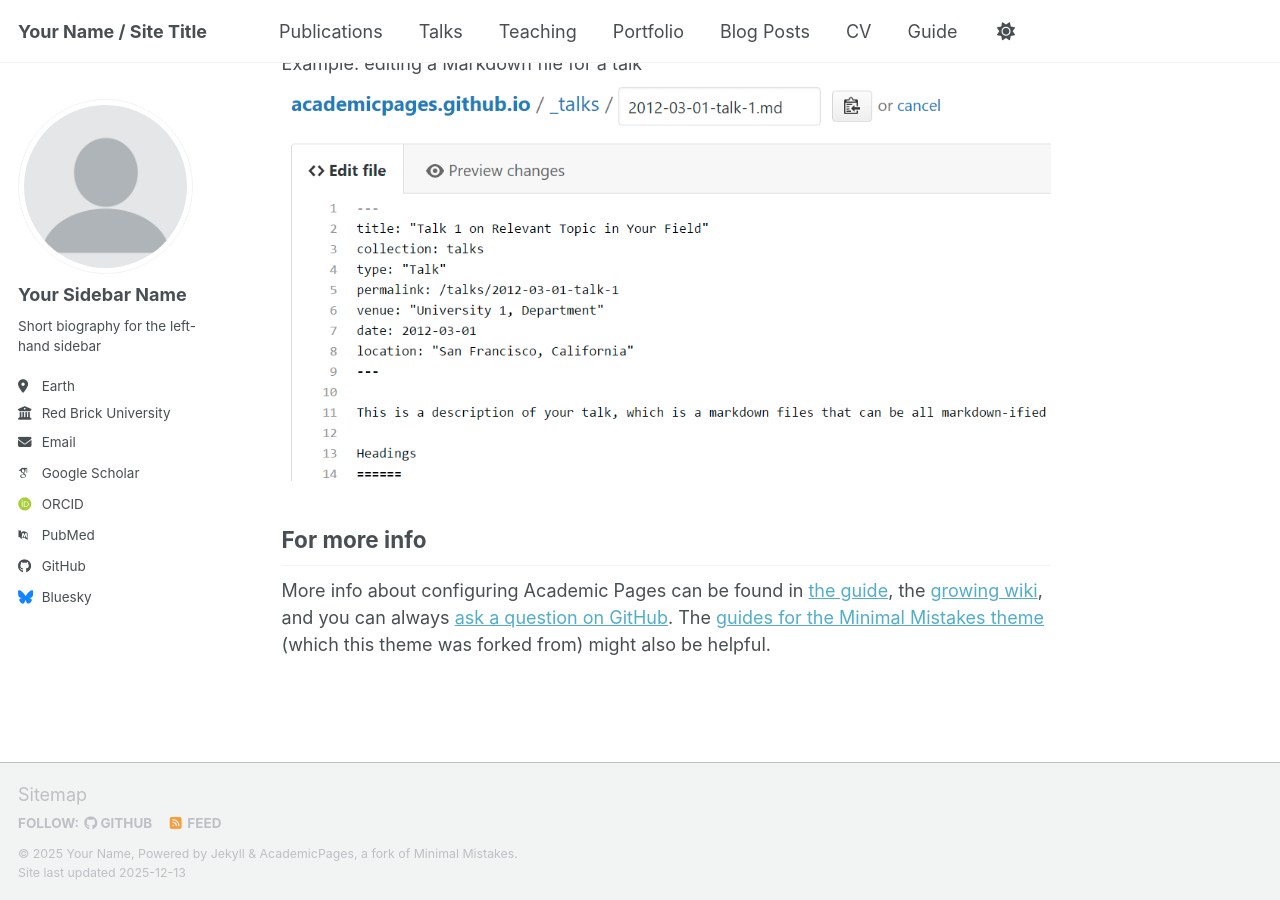
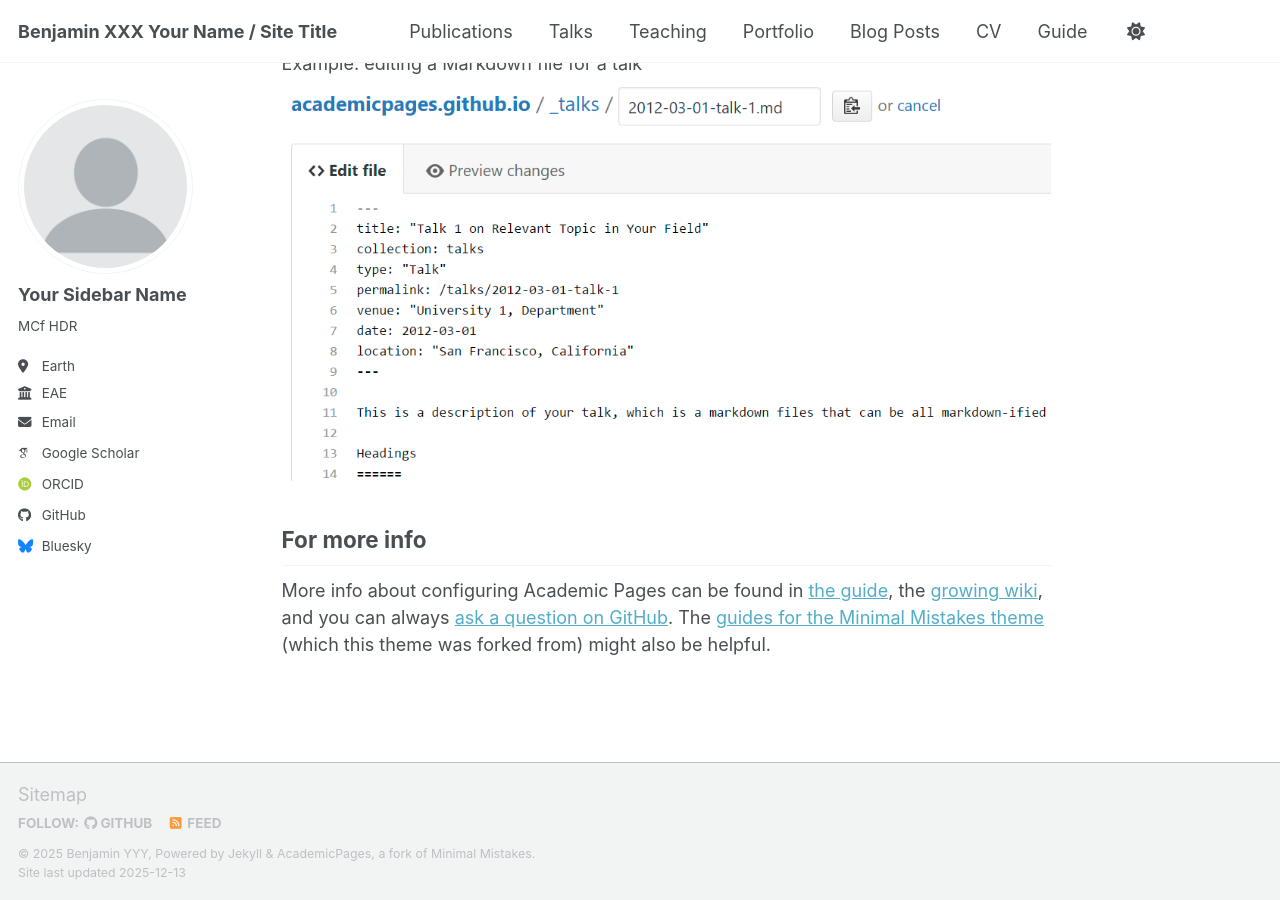
Before and after one commit to benjamin-chouvion/benjamin-chouvion.github.io, a Jekyll site: the page built from _pages/about.md, in a window 1280 px wide and 900 px high, scrolled down 2718 px. Built offline with Jekyll 4.4.1, drawn with Linux system fonts in a browser that asks for light colours; some web fonts are replaced; a script bundle is joined from its source files by our own code; library files that are not in the unit come from our copies.

Commit message:
Update personal information in _config.yml

```diff
--- a/_config.yml
+++ b/_config.yml
@@ -9,9 +9,9 @@
 # Basic Site Settings
 locale                   : "en-US"
 site_theme               : "default" # Currently available options are "default", "air"
-title                    : "Your Name / Site Title"
+title                    : "Benjamin XXX Your Name / Site Title"
 title_separator          : "-"
-name                     : &name "Your Name"
+name                     : &name "Benjamin YYY"
 description              : &description "Your Name's academic portfolio"   # Update this with a general description of your site, this is the default if not overridden by a page
 url                      : https://academicpages.github.io # The base hostname & protocol for your site e.g. "https://[your GitHub username].github.io",
                                                            # or if you already have some other page hosted on Github then use "https://[your GitHub username].github.io/[Your Repo Name]"
@@ -26,22 +26,22 @@ author:
   avatar           : "profile.png"
   name             : "Your Sidebar Name"
   pronouns         : # example: "she/her"
-  bio              : "Short biography for the left-hand sidebar"
+  bio              : "MCf HDR"
   location         : "Earth"
-  employer         : "Red Brick University"
+  employer         : "EAE"
   uri              : # URL
-  email            : "none@example.org"
+  email            : "XXX@example.org"
 
   # Academic websites
   academia         : # URL
   arxiv            : # URL - Update with the correct link to your profile
-  googlescholar    : "https://scholar.google.com/citations?user=PS_CX0AAAAAJ"
+  googlescholar    : "https://scholar.google.com/citations?user=ddeBbN4AAAAJ"
   inspire-hep      : # URL
   impactstory      : # URL
-  orcid            : "https://orcid.org/yourorcidurl"
+  orcid            : "https://orcid.org/0000-0001-7558-8011"
   semantic         : # URL
   ssrn             : # URL
-  pubmed           : "https://www.ncbi.nlm.nih.gov/pubmed/?term=john+snow"
+  pubmed           : # "https://www.ncbi.nlm.nih.gov/pubmed/?term=john+snow"
   researchgate     : # URL
   scopus           : # URL
   zotero           : # URL
```
